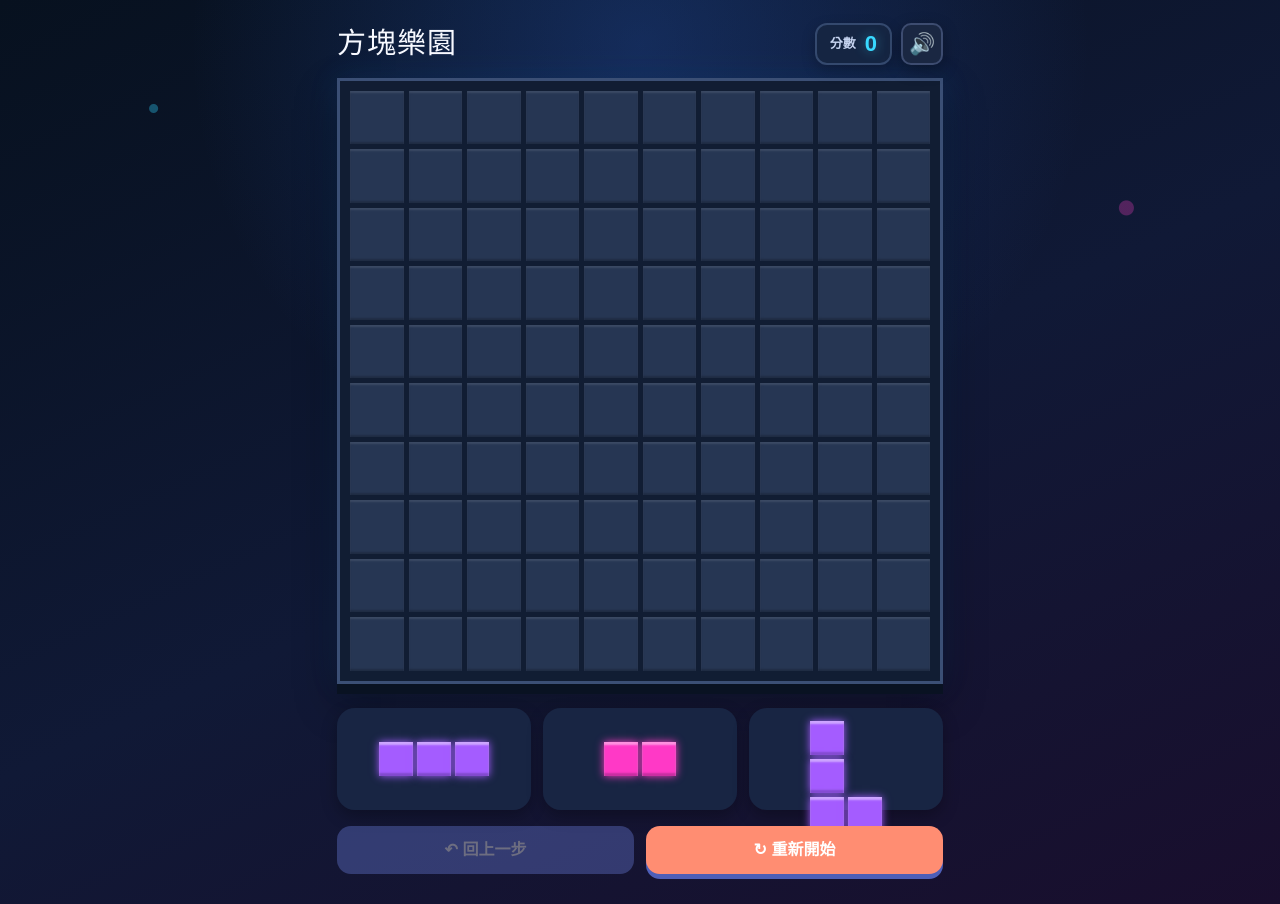
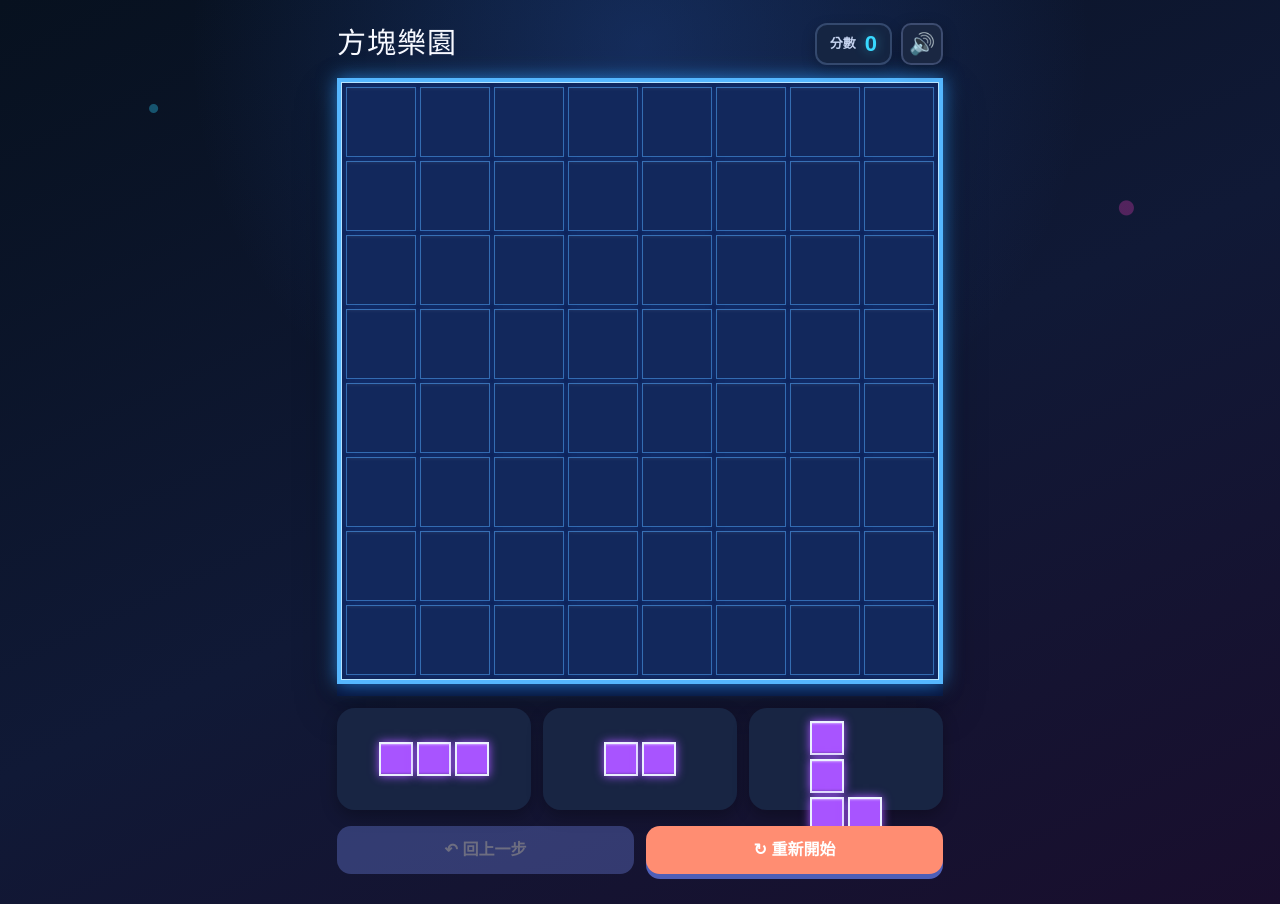
Before and after one commit to LittleKMT/8x8, a Next.js app: page / in a window 1280 px wide. Built offline with nearby package versions, Linux system fonts and the light colour scheme.

Commit message:
Change board to bright 8x8 layout

```diff
--- a/app/globals.css
+++ b/app/globals.css
@@ -53,24 +53,24 @@ button { font: inherit; }
 }
 
 .board-wrap {
-  margin-top: 12px; padding: 10px; border: 3px solid #3b4f75; border-radius: 0; background: #111d33;
-  box-shadow: 0 10px 0 #091222, 0 18px 38px rgba(0,0,0,.38), 0 0 28px rgba(28,141,255,.12);
+  margin-top: 12px; padding: 5px; border: 4px solid #55b7ff; border-radius: 0; background: #10255a;
+  box-shadow: inset 0 0 0 1px #b7e4ff, 0 0 18px rgba(47,158,255,.72), 0 12px 0 #07143c, 0 20px 38px rgba(0,0,0,.42);
 }
 .board {
   display: grid;
-  grid-template-columns: repeat(10, minmax(0, 1fr));
-  grid-template-rows: repeat(10, minmax(0, 1fr));
-  gap: clamp(3px, .8vw, 5px);
+  grid-template-columns: repeat(8, minmax(0, 1fr));
+  grid-template-rows: repeat(8, minmax(0, 1fr));
+  gap: clamp(2px, .65vw, 4px);
   width: 100%;
   aspect-ratio: 1;
 }
 .cell {
   width: 100%; height: 100%; min-width: 0; min-height: 0; padding: 0; border: 0; border-radius: 0;
   position: relative; align-self: stretch; justify-self: stretch; transform: none;
-  background: var(--cell); box-shadow: inset 0 2px 2px rgba(255,255,255,.1), inset 0 -2px 2px rgba(0,0,0,.2); cursor: pointer;
+  background: #12285c; box-shadow: inset 0 0 0 1px rgba(82,169,255,.52), inset 0 2px 3px rgba(255,255,255,.06), 0 0 5px rgba(28,120,255,.16); cursor: pointer;
   transition: none;
 }
-.cell.filled { box-shadow: inset 0 4px 3px rgba(255,255,255,.42), inset 0 -4px 3px rgba(5,10,30,.25), 0 0 8px currentColor; }
+.cell.filled { outline: 2px solid rgba(239,249,255,.94); outline-offset: -2px; box-shadow: inset 0 4px 3px rgba(255,255,255,.42), inset 0 -4px 3px rgba(5,10,30,.25), 0 0 10px currentColor; }
 .cell.preview {
   opacity: 1;
   transform: none;
@@ -83,9 +83,9 @@ button { font: inherit; }
 .cell.preview.invalid { color: #f26d75; background: #693948 !important; outline-color: #ff7b82; box-shadow: inset 0 0 0 2px #ff6670, 0 0 11px #ff5562; }
 .cell.sparkle { animation: pop .42s ease both; background: #ffe577; }
 
-.color-0 { background: #ff3f68 !important; color: #ff3f68; }
-.color-1 { background: #ffae00 !important; color: #ffae00; }
-.color-2 { background: #10e6a0 !important; color: #10e6a0; }
+.color-0 { background: #25a8ff !important; color: #25a8ff; }
+.color-1 { background: #ffb928 !important; color: #ffb928; }
+.color-2 { background: #a854ff !important; color: #a854ff; }
 .color-3 { background: #159cff !important; color: #159cff; }
 .color-4 { background: #a45cff !important; color: #a45cff; }
 .color-5 { background: #ff39c6 !important; color: #ff39c6; }
@@ -106,7 +106,7 @@ button { font: inherit; }
 .piece-button.disabled-piece { opacity: .35; filter: grayscale(.4); }
 .piece-button.used { color: #71819f; font-size: 26px; box-shadow: none; background: rgba(23,35,59,.6); }
 .mini-grid { display: grid; gap: 4px; width: fit-content; height: fit-content; }
-.mini-block { display: block; width: clamp(22px, 6.4vw, 34px); aspect-ratio: 1; border-radius: 0; box-shadow: inset 0 3px 2px rgba(255,255,255,.45), inset 0 -3px 2px rgba(5,10,30,.22), 0 0 8px currentColor; }
+.mini-block { display: block; width: clamp(22px, 6.4vw, 34px); aspect-ratio: 1; border-radius: 0; outline: 2px solid rgba(239,249,255,.94); outline-offset: -2px; box-shadow: inset 0 3px 2px rgba(255,255,255,.45), inset 0 -3px 2px rgba(5,10,30,.22), 0 0 9px currentColor; }
 .floating-piece {
   position: fixed; top: 0; left: 0; z-index: 40; pointer-events: none;
   will-change: transform; transform-origin: center; contain: layout paint;
--- a/app/page.tsx
+++ b/app/page.tsx
@@ -17,7 +17,8 @@ type DragSession = {
 };
 type DragVisual = { index: number; pointerId: number; x: number; y: number; cellSize: number; gap: number };
 
-const SIZE = 10;
+const SIZE = 8;
+const PALETTE_SIZE = 3;
 const HIGH_SCORE_KEY = "fangkuai-leyuan-high-score";
 const DRAG_START_DISTANCE = 3;
 const DRAG_LIFT_CELLS = 2.4;
@@ -51,7 +52,7 @@ function makeBatch(): Piece[] {
   return Array.from({ length: 3 }, (_, index) => ({
     id: `${Date.now()}-${index}-${Math.random()}`,
     cells: SHAPES[Math.floor(Math.random() * SHAPES.length)],
-    color: Math.floor(Math.random() * 6),
+    color: Math.floor(Math.random() * PALETTE_SIZE),
   }));
 }
 
@@ -316,7 +317,7 @@ export default function Home() {
       </header>
 
       <section className="board-wrap">
-        <div className="board" ref={boardRef} role="grid" aria-label="10乘10方塊棋盤">
+        <div className="board" ref={boardRef} role="grid" aria-label="8乘8方塊棋盤">
           {board.map((row, r) => row.map((cell, c) => {
             const key = `${r}-${c}`;
             const isPreview = preview.has(key);
```
